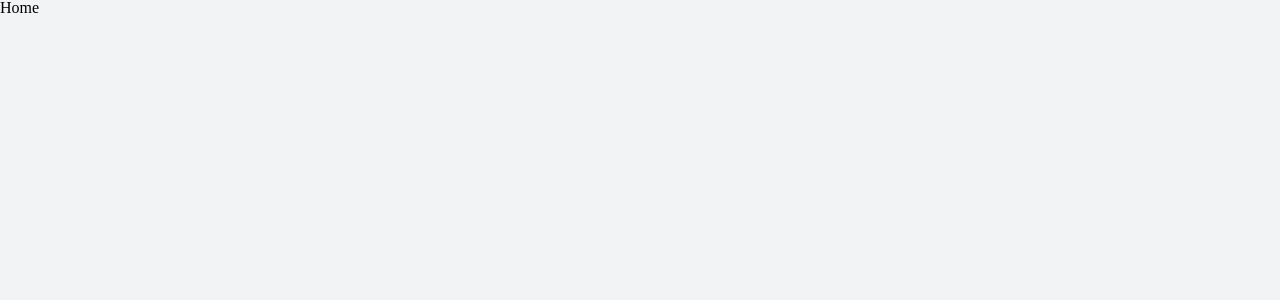
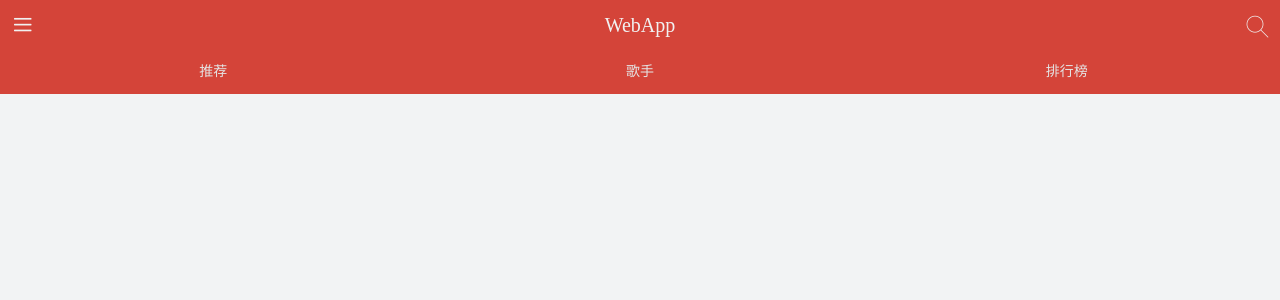
Before and after one commit to zhouhuan327/cloud-music, a React (Create React App) app: page /#/recommand in a window 1280 px wide. Shown: the top 300 px of the page. Built offline with nearby package versions, Linux system fonts and the light colour scheme.

Commit message:
tab切换页面

```diff
--- a/src/app/Home/index.js
+++ b/src/app/Home/index.js
@@ -1,10 +1,33 @@
 import React from "react";
 import { renderRoutes } from "react-router-config";
+import { Top, Tab, TabItem } from "./style";
+import { NavLink } from "react-router-dom";
 function Home(props) {
   const { route } = props;
   return (
     <>
-      <div>Home</div>
+      <Top>
+        <span className="iconfont menu">&#xe65c;</span>
+        <span className="title">WebApp</span>
+        <span className="iconfont search">&#xe62b;</span>
+      </Top>
+      <Tab>
+        <NavLink to="/recommend" activeClassName="selected">
+          <TabItem>
+            <span> 推荐 </span>
+          </TabItem>
+        </NavLink>
+        <NavLink to="/singers" activeClassName="selected">
+          <TabItem>
+            <span> 歌手 </span>
+          </TabItem>
+        </NavLink>
+        <NavLink to="/rank" activeClassName="selected">
+          <TabItem>
+            <span> 排行榜 </span>
+          </TabItem>
+        </NavLink>
+      </Tab>
       {renderRoutes(route.routes)}
     </>
   );
--- /dev/null
+++ b/src/app/Home/style.js
@@ -0,0 +1,45 @@
+import styled from "styled-components";
+
+export const Top = styled.div`
+  display: flex;
+  flex-direction: row;
+  justify-content: space-between;
+  padding: 5px 10px;
+  background: ${({ theme }) => theme["theme-color"]};
+  & > span {
+    line-height: 40px;
+    color: #f1f1f1;
+    font-size: 20px;
+    &.iconfont {
+      font-size: 25px;
+    }
+  }
+`;
+export const Tab = styled.div`
+  display: flex;
+  flex-direction: row;
+  justify-content: space-around;
+  height: 44px;
+  background: ${({ theme }) => theme["theme-color"]};
+  a {
+    flex: 1;
+    padding: 2px 0;
+    font-size: 14px;
+    color: #e4e4e4;
+    &.selected {
+      span {
+        padding: 3px 0;
+        font-weight: 700;
+        color: #f1f1f1;
+        border-bottom: 2px solid #f1f1f1;
+      }
+    }
+  }
+`;
+export const TabItem = styled.div`
+  height: 100%;
+  display: flex;
+  flex-direction: row;
+  justify-content: center;
+  align-items: center;
+`;
--- /dev/null
+++ b/src/assets/theme.js
@@ -0,0 +1,16 @@
+export default {
+  "theme-color": "#d44439",
+  "theme-color-shadow": "rgba (212, 68, 57, .5)",
+  "font-color-light": "#f1f1f1",
+  "font-color-desc": "#2E3030",
+  "font-color-desc-v2": "#bba8a8", // 略淡
+  "font-size-ss": "10px",
+  "font-size-s": "12px",
+  "font-size-m": "14px",
+  "font-size-l": "16px",
+  "font-size-ll": "18px",
+  "border-color": "#e4e4e4",
+  "background-color": "#f2f3f4",
+  "background-color-shadow": "rgba (0, 0, 0, 0.3)",
+  "highlight-background-color": "#fff",
+};
--- a/src/index.js
+++ b/src/index.js
@@ -2,12 +2,15 @@
 import ReactDOM from "react-dom";
 import App from "./App";
 import * as serviceWorker from "./serviceWorker";
-
+import { ThemeProvider } from "styled-components";
+import theme from "./assets/theme";
 ReactDOM.render(
-    <React.StrictMode>
-        <App />
-    </React.StrictMode>,
-    document.getElementById("root")
+  <React.StrictMode>
+    <ThemeProvider theme={theme}>
+      <App />
+    </ThemeProvider>
+  </React.StrictMode>,
+  document.getElementById("root")
 );
 
 // If you want your app to work offline and load faster, you can change
```
Also changed, not shown: src/assets/global-style.js (added, +23 -0 lines).
